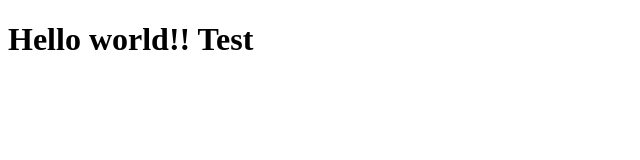
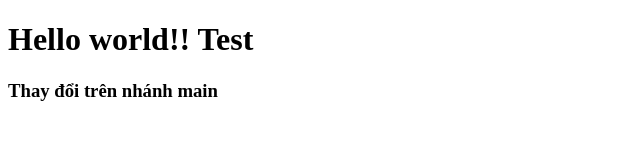
Before and after one commit to lokhue/KTPM_Buoi1, a plain HTML site: page index.html in a window 1280 px wide. Shown: the whole page, without its empty margins (0-640 px from the left). Drawn offline with Linux system fonts and the light colour scheme.

Commit message:
create h2 tag to create conflict

```diff
--- a/index.html
+++ b/index.html
@@ -7,5 +7,6 @@
 </head>
 <body>
     <h1>Hello world!! Test</h1>
+    <h3>Thay đổi trên nhánh main</h3>
 </body>
 </html>
```
